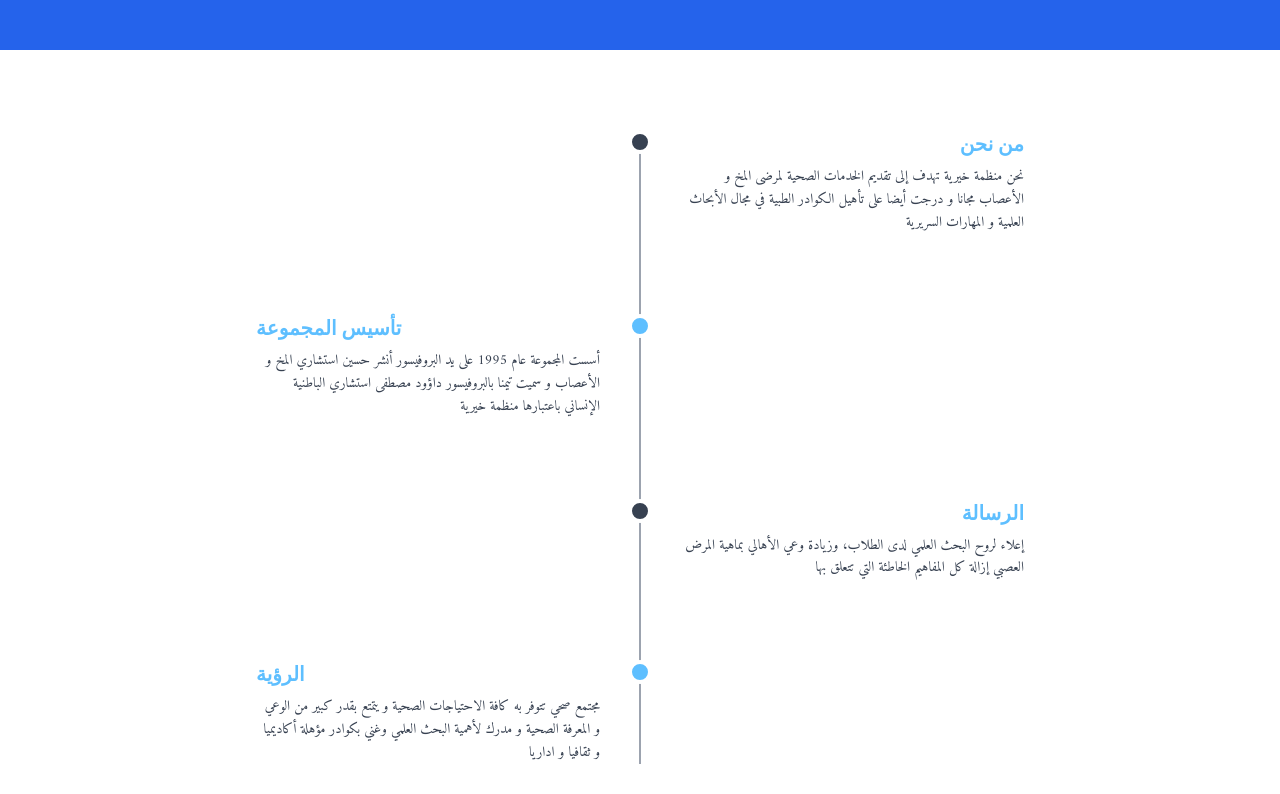
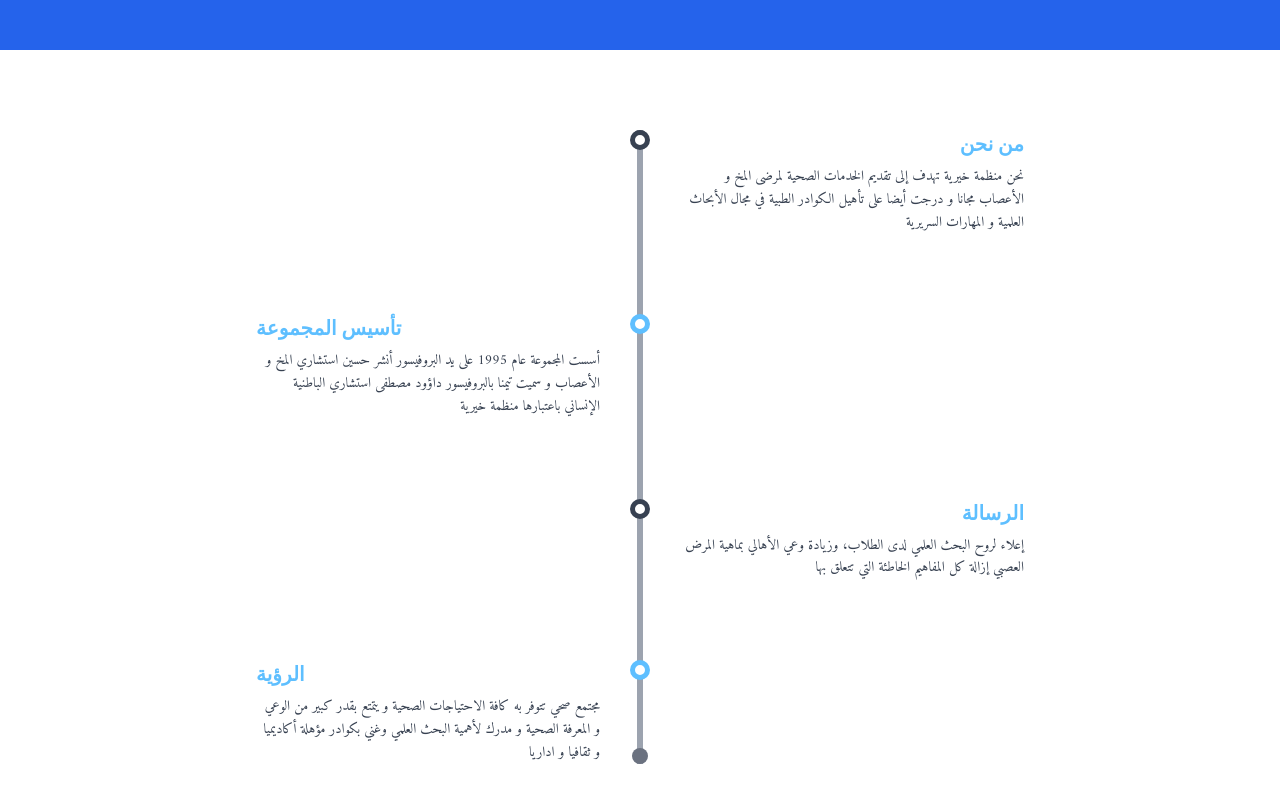
Before and after one commit to ymy97/daoud-research-group, a React (Vite) app: page / in a window 1280 px wide. Shown: the part 946-1740 px from the top of the page. Built offline with nearby package versions, Linux system fonts and the light colour scheme.

Commit message:
Improve timeline styling with bolder vertical line and redesigned circle markers

```diff
--- a/src/App.tsx
+++ b/src/App.tsx
@@ -95,13 +95,13 @@ function App() {
       <section className="py-20 bg-white">
         <div className="max-w-7xl mx-auto px-6">
           <div className="relative mx-auto max-w-3xl">
-            {/* Vertical Line */}
-            <div className="absolute left-1/2 transform -translate-x-1/2 h-full w-0.5 bg-gray-400"></div>
+            {/* Vertical Line with Caps */}
+            <div className="absolute left-1/2 transform -translate-x-1/2 h-full w-1.5 bg-gray-400 before:content-[''] before:absolute before:top-0 before:left-1/2 before:-translate-x-1/2 before:w-4 before:h-4 before:rounded-full before:bg-gray-500 after:content-[''] after:absolute after:bottom-0 after:left-1/2 after:-translate-x-1/2 after:w-4 after:h-4 after:rounded-full after:bg-gray-500"></div>
 
             {/* Who We Are Timeline Item */}
             <div className="relative z-10 mb-20">
               {/* Circle */}
-              <div className="absolute left-1/2 transform -translate-x-1/2 flex items-center justify-center w-6 h-6 rounded-full bg-gray-700 border-4 border-white z-10"></div>
+              <div className="absolute left-1/2 transform -translate-x-1/2 flex items-center justify-center w-5 h-5 rounded-full bg-white border-[5px] border-gray-700 z-10"></div>
 
               {/* Content */}
               <div className="ml-auto w-1/2 pl-10">
@@ -115,7 +115,7 @@ function App() {
             {/* Foundation Timeline Item */}
             <div className="relative z-10 mb-20">
               {/* Circle */}
-              <div className="absolute left-1/2 transform -translate-x-1/2 flex items-center justify-center w-6 h-6 rounded-full bg-[#5EBFFF] border-4 border-white z-10"></div>
+              <div className="absolute left-1/2 transform -translate-x-1/2 flex items-center justify-center w-5 h-5 rounded-full bg-white border-[5px] border-[#5EBFFF] z-10"></div>
 
               {/* Content */}
               <div className="mr-auto w-1/2 pr-10">
@@ -129,7 +129,7 @@ function App() {
             {/* Mission Timeline Item */}
             <div className="relative z-10 mb-20">
               {/* Circle */}
-              <div className="absolute left-1/2 transform -translate-x-1/2 flex items-center justify-center w-6 h-6 rounded-full bg-gray-700 border-4 border-white z-10"></div>
+              <div className="absolute left-1/2 transform -translate-x-1/2 flex items-center justify-center w-5 h-5 rounded-full bg-white border-[5px] border-gray-700 z-10"></div>
 
               {/* Content */}
               <div className="ml-auto w-1/2 pl-10">
@@ -143,7 +143,7 @@ function App() {
             {/* Vision Timeline Item */}
             <div className="relative z-10">
               {/* Circle */}
-              <div className="absolute left-1/2 transform -translate-x-1/2 flex items-center justify-center w-6 h-6 rounded-full bg-[#5EBFFF] border-4 border-white z-10"></div>
+              <div className="absolute left-1/2 transform -translate-x-1/2 flex items-center justify-center w-5 h-5 rounded-full bg-white border-[5px] border-[#5EBFFF] z-10"></div>
 
               {/* Content */}
               <div className="mr-auto w-1/2 pr-10">
--- a/tailwind.config.js
+++ b/tailwind.config.js
@@ -5,7 +5,11 @@ export default {
     "./src/**/*.{js,ts,jsx,tsx}",
   ],
   theme: {
-    extend: {},
+    extend: {
+      borderWidth: {
+        '3': '3px',
+      }
+    },
   },
   plugins: [],
 }
```
